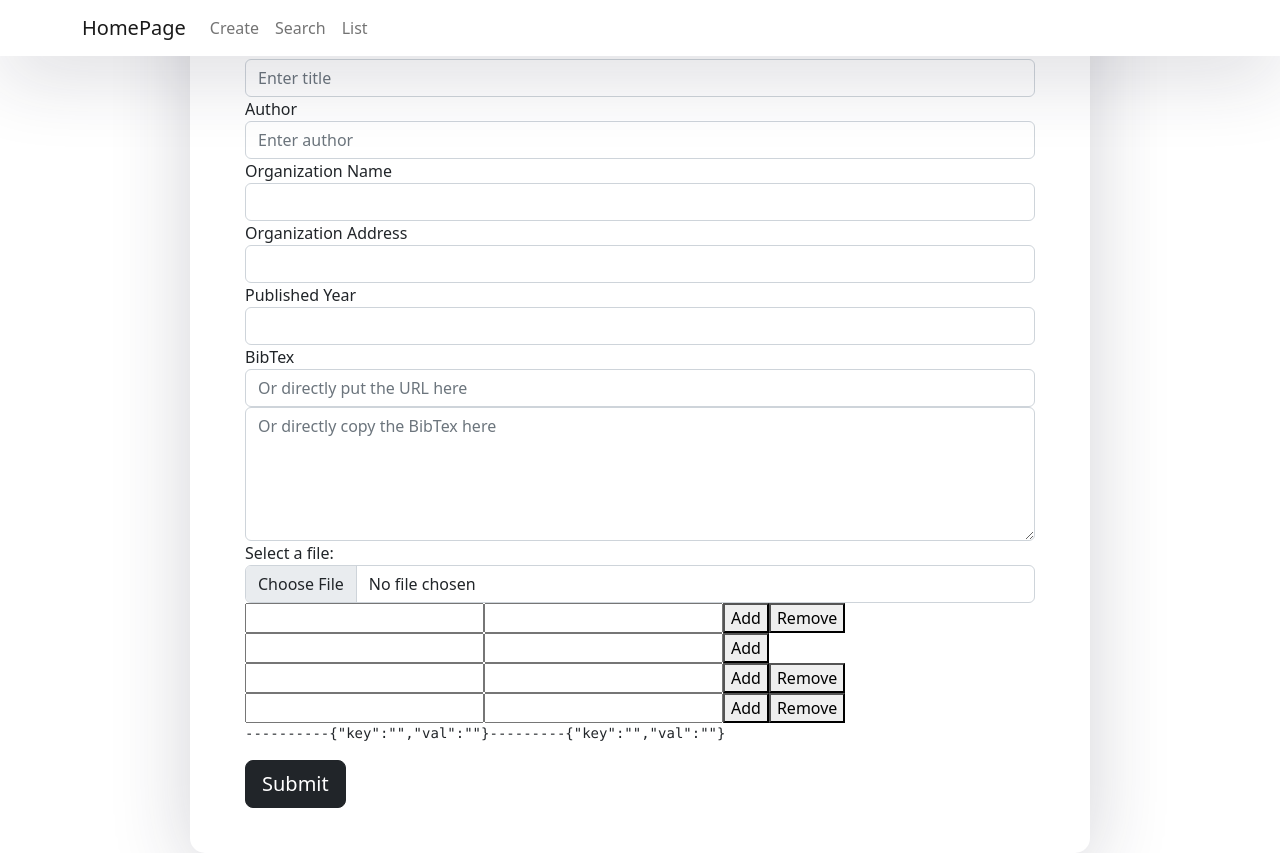
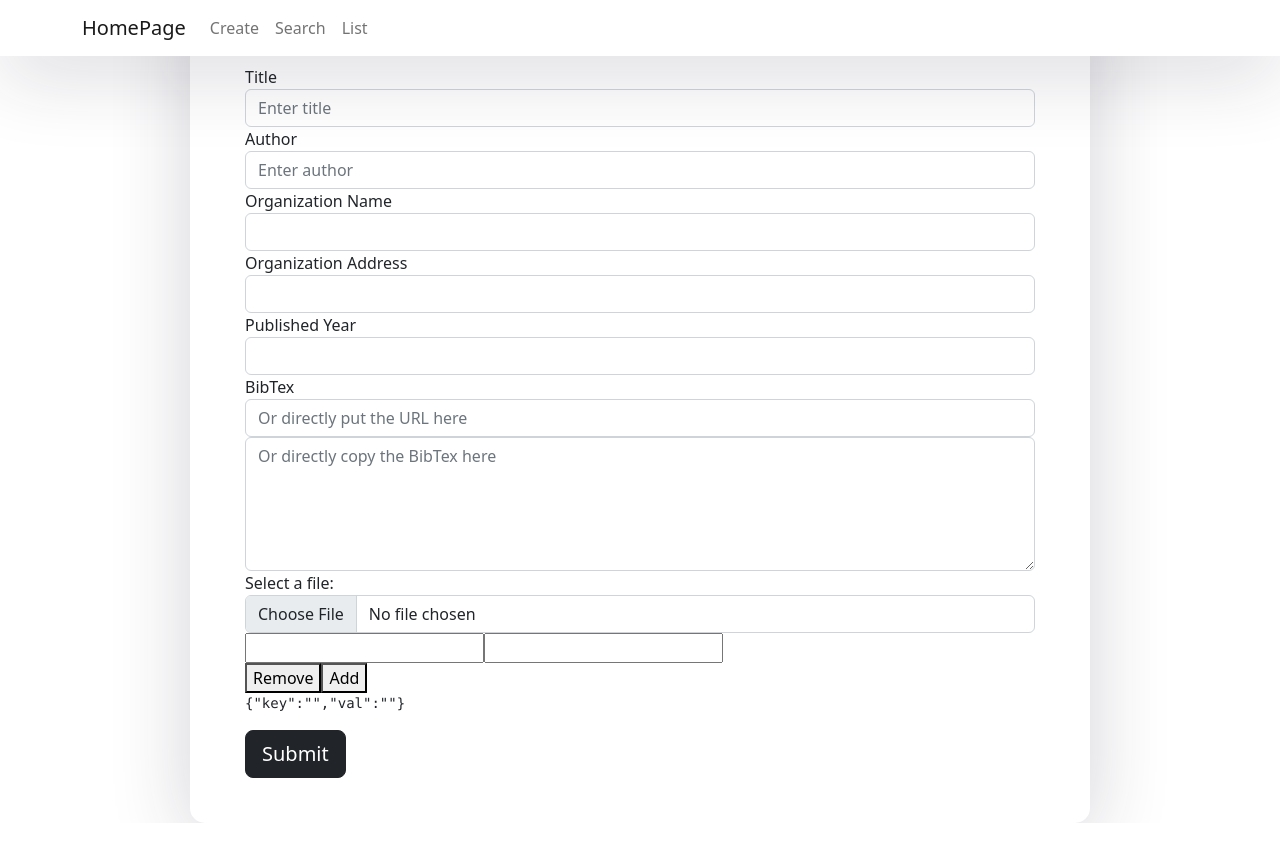
Before and after one commit to zhou98ch/lab_frontend, a React (Create React App) app: page / in a window 1280 px wide. After the commit the page ends 823 px from the top, so only its background shows below. Built offline with nearby package versions, Linux system fonts and the light colour scheme.

Commit message:
json addtional info

```diff
--- a/src/components/create.component.js
+++ b/src/components/create.component.js
@@ -113,7 +113,7 @@ export default class Login extends Component {
 
         addInfosKey:'',
         addInfosVal:'',
-        addInfos:[{ key: '', val:'' },{ key: '', val:'' }]
+        addInfos:[{ key: '', val:'' },]
       };
 
     submit=()=>{
@@ -183,6 +183,14 @@ export default class Login extends Component {
             uploadFile.filetype = filevalue.substring(index);
             //alert(uploadFile.filename);
         }
+
+        /////////////get additional json data///////////////
+        let addInfoObj = {};
+        this.state.addInfos.forEach(function (item, index, array) {
+            addInfoObj[item.key]=item.val;
+        })
+        const addInfoJson = JSON.stringify(addInfoJson);
+
         /////////////////////////////////
 
         // const paper = {
@@ -278,6 +286,8 @@ export default class Login extends Component {
 
 
 
+
+
     title_change=(e)=>{
         this.setState({
             title: e.target.value
@@ -343,6 +353,37 @@ export default class Login extends Component {
         });
     }
 
+    increaseLine = () =>{
+        this.setState({
+            addInfos:[...this.state.addInfos, { key:'', val:''}]
+        });
+    }
+
+    handleAddClick = (e) => {
+        e.preventDefault();
+        // let list = [...this.state.addInfos];
+        // let m = list.push({ key:'', val:''});
+        // let m =[...this.state.addInfos, { key:'', val:''}];
+        // let n = m.length;
+
+        // // this.setState({
+        // //     addInfos:list
+        // // });
+
+        // let x=this.state.addInfos.length;
+        // let y =1;
+        this.increaseLine();
+
+    };
+
+    handleRemoveClick = (e,index) => {
+
+        const list = [...this.state.addInfos];
+        list.splice(index, 1);
+        this.setState({
+            addInfos:list
+        });
+    };
 
 
     render() {
@@ -392,7 +433,55 @@ export default class Login extends Component {
                 </div>
 
 
-                    <div className="additional-box">
+
+
+
+            {addInfos.map((x, i) => {
+             return (
+                <div className="additional-box">
+                    <input
+                    type = "text"
+                    name = "key"
+                    value = {x.key}
+                    onChange={e =>this.addInfos_change(e,i)}
+                    />
+
+                    <input
+                    type = "text"
+                    name = "val"
+                    value = {x.val}
+                    onChange={e =>this.addInfos_change(e,i)}
+                    />
+                    <div>
+                    <button onClick={() => this.handleRemoveClick(i)}>Remove</button>
+                    <button onClick={this.handleAddClick}>Add</button>
+                    </div>
+                    <pre>
+                        {JSON.stringify(addInfos[i])}
+                    </pre>
+
+                </div>
+                );
+            })}
+
+
+
+
+
+
+
+
+
+
+                <button type="submit" onClick={this.submit} className="btn btn-dark btn-lg btn-block">Submit</button>
+
+            </form>
+        );
+    }
+}
+
+
+{/* <div className="additional-box">
                         <input
                         type = "text"
                         name = "key"
@@ -427,67 +516,4 @@ export default class Login extends Component {
                     />
                     <button>Add</button>
 
-                </div>
-
-                <div className="additional-box">
-                    <input
-                    type = "text"
-                    name = "key"
-                    value = {addInfos.key}
-                    onChange={e =>this.addInfos_change(e,0)}
-                    />
-
-                    <input
-                    type = "text"
-                    name = "val"
-                    value = {addInfos.val}
-                    onChange={e =>this.addInfos_change(e,0)}
-                    />
-                    <button>Add</button>
-                    <button>Remove</button>
-
-                </div>
-
-                <div className="additional-box">
-                    <input
-                    type = "text"
-                    name = "key"
-                    value = {addInfos.key}
-                    onChange={e =>this.addInfos_change(e,1)}
-                    />
-
-                    <input
-                    type = "text"
-                    name = "val"
-                    value = {addInfos.val}
-                    onChange={e =>this.addInfos_change(e,1)}
-                    />
-                    <button>Add</button>
-                    <button>Remove</button>
-
-                </div>
-
-
-
-
-
-                <pre>
-                    {addInfosKey}
-                   -----
-                   {addInfosVal}
-                   -----
-                   {JSON.stringify(addInfos[0])}
-                   ---------
-                   {JSON.stringify(addInfos[1])}
-                </pre>
-
-
-
-
-
-                <button type="submit" onClick={this.submit} className="btn btn-dark btn-lg btn-block">Submit</button>
-
-            </form>
-        );
-    }
-}
+                </div> */}
```
